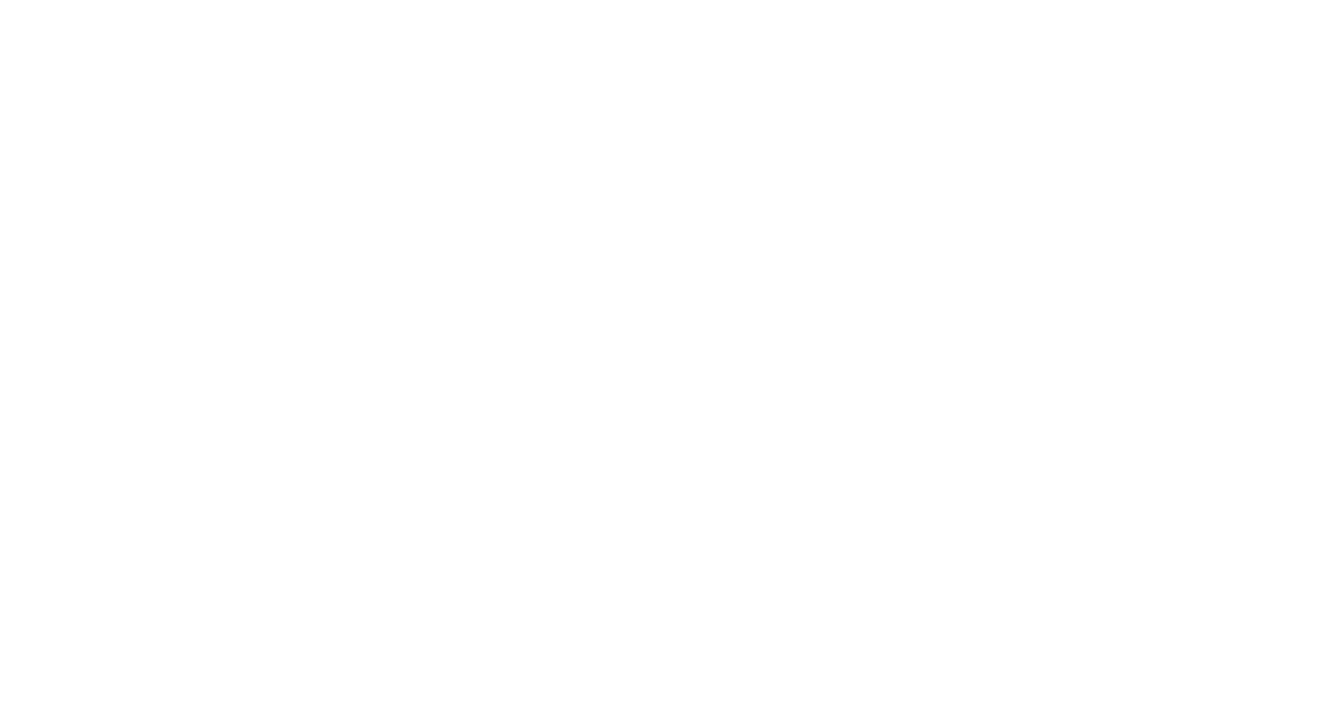
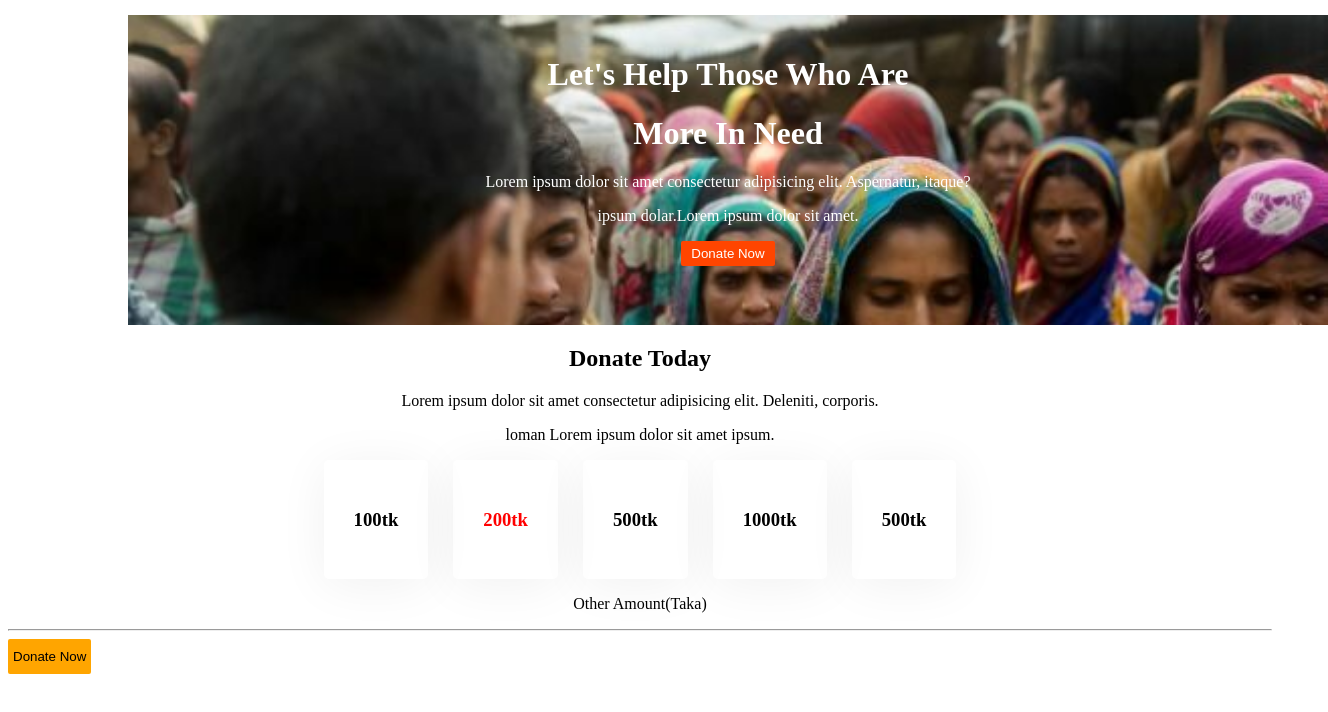
Before and after one commit to alamin657/donate-today, a plain HTML site: page index.html in a window 1280 px wide. Shown: the whole page, 1328 px wide, since content can reach past the window. Drawn offline with Linux system fonts and the light colour scheme.

Commit message:
added first and second part

```diff
--- a/index.html
+++ b/index.html
@@ -5,8 +5,55 @@
     <meta http-equiv="X-UA-Compatible" content="IE=edge">
     <meta name="viewport" content="width=device-width, initial-scale=1.0">
     <title>Donat-today</title>
+    <link rel="stylesheet" href="style.css">
 </head>
 <body>
+    <!-- first part -->
+    <header class="header">
+        <div class="heading">
+            <h1>Let's Help Those Who Are</h1>
+            <h1>    More In Need</h1>
+            <p>Lorem ipsum dolor sit amet consectetur adipisicing elit. Aspernatur, itaque?</p>
+            <p>    ipsum dolar.Lorem ipsum dolor sit amet.</p>
+            <button class="first-btn">Donate Now</button>
+        </div>
+    </header>
+    <!-- second part -->
+    <main>
+    <section>
+        <div class="head">
+            <h1>Donate Today</h1>
+            <p>Lorem ipsum dolor sit amet consectetur adipisicing elit. Deleniti, corporis.</p>
+            <p>   loman Lorem ipsum dolor sit amet ipsum.</p>
+        </div>
+        <div class="prize-money">
+            <div class="box1">
+                <h3 >100tk</h3>
+            </div>
+            <div class="box1">
+                <h3 class="shadow-color">200tk</h3>
+            </div>
+            <div class="box1">
+                <h3>500tk</h3>
+            </div>
+            <div class="box1">
+                <h3>1000tk</h3>
+            </div>
+            <div class="box1">
+                <h3>500tk</h3>
+            </div>
+        </div>
+    </section>
+    <!-- third part -->
+    <section>
+        <div>
+            <p>Other Amount(Taka)</p>
+            <hr>
+            <button class="second-button">Donate Now</button>
+
+        </div>
+    </section>
+</main>
 
 </body>
 </html>
--- /dev/null
+++ b/style.css
@@ -0,0 +1,57 @@
+/* first part */
+.header{
+    background-image: url('images/donation1.jpg');
+    width: 1200px;
+    height: 270px;
+    margin: 15px 120px;
+    background-repeat: no-repeat;
+    padding: 20px 0;
+    background-size: cover;
+}
+.heading{
+    text-align: center;
+    color:white;
+}
+.first-btn{
+    background-color: orangered;
+    color: white;
+    padding: 5px 10px;
+    border-radius: 2px;
+    border: none;
+
+}
+/* second part */
+.head{
+    text-align: center;
+}
+
+/* .prize-money{
+    display: flex;
+    list-style: none;
+    gap: 25px;
+} */
+.prize-money{
+    display: flex;
+    gap: 25px;
+    justify-content: center;
+}
+.box1{
+    box-shadow: 0px 6px 50px rgba(0, 0, 0, 0.06);
+    border-radius: 5px;
+    padding:30px;
+}
+.shadow-color{
+    color: red;
+
+}
+/* third part */
+p {
+    text-align: center;
+}
+.second-button{
+    background-color: orange;
+    padding: 10px 5px;
+    border-radius: 2px;
+    border: none;
+
+}
```
